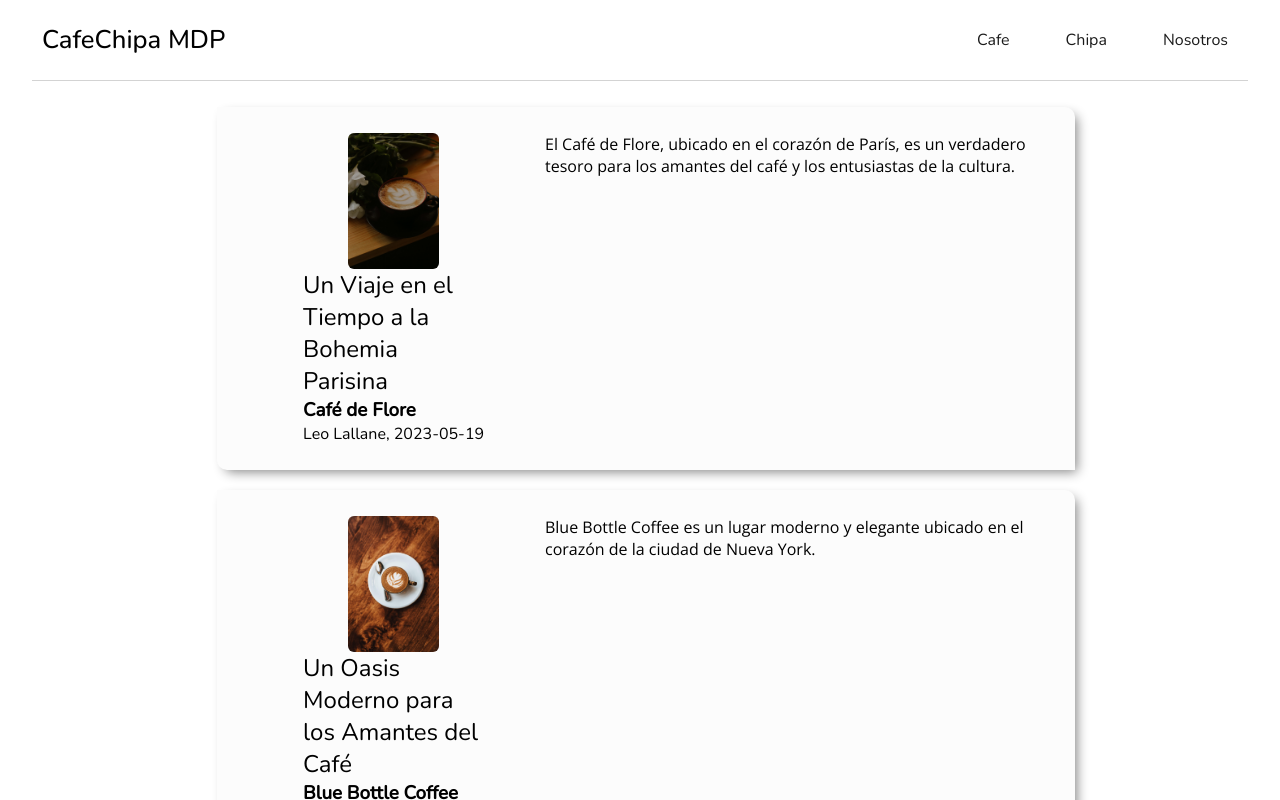
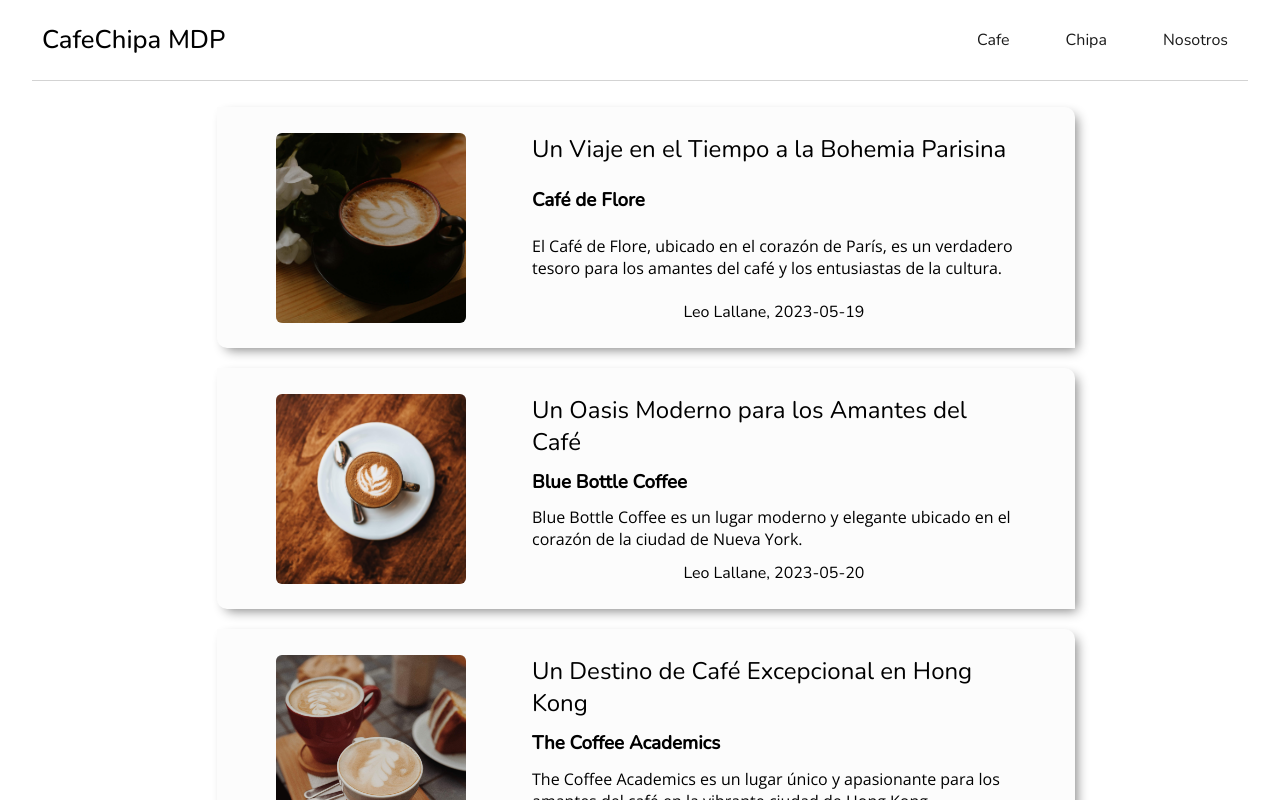
Before and after one commit to veranicolas/ChipaCafeBlog, a React (Vite) app: page /cafe in a window 1280 px wide. Built offline with nearby package versions, Linux system fonts and the light colour scheme.

Commit message:
Fix: arreglo al responsive en posts
Se corrigio el cambio de bodys en el responsive. El error era que entraba por default en false, se arreglo poniendo una condicion en el useState

```diff
--- a/src/components/BlogPost/BlogPost.tsx
+++ b/src/components/BlogPost/BlogPost.tsx
@@ -21,7 +21,7 @@ export const BlogPost = ({id,titulo,lugar,descripcion,creado,creadoPor, foto, ty
 
   const blogRef = useRef<null | HTMLDivElement>(null);
   const [isHovered, setHover] = useState(false)
-  const [isVisible, setVisible] = useState(false)
+  const [isVisible, setVisible] = useState(window.innerWidth >= 768 ? true : false)
   const hoverSpring = useSpring({
     transform: isHovered ? 'scale(1.02)' : 'scale(1)',
     config:{
```
